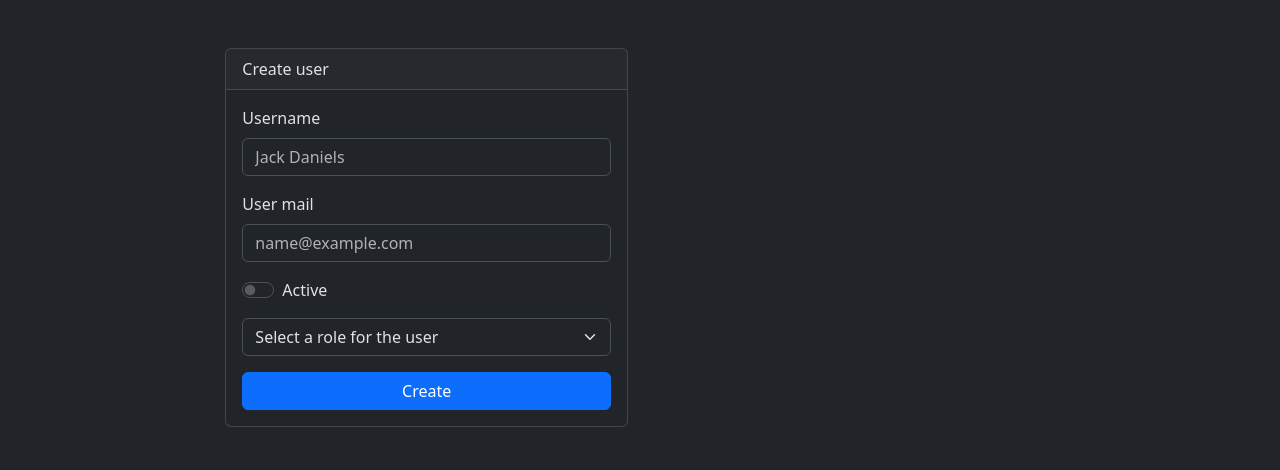
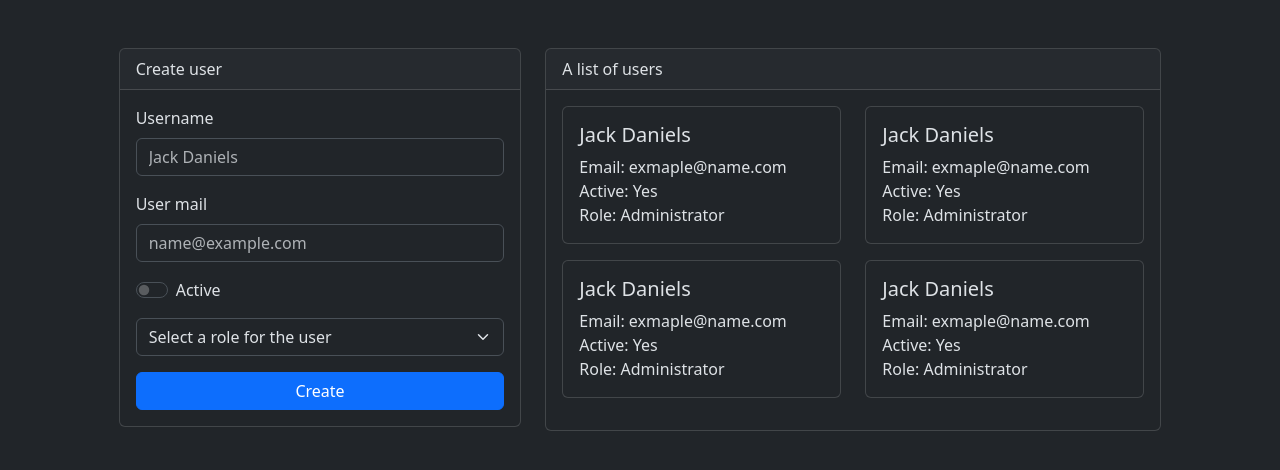
Before and after one commit to nenahui/homework-57, a React (Vite) app: page / in a window 1280 px wide. Shown: the top 470 px of the page. Built offline with nearby package versions, Linux system fonts and the light colour scheme.

Commit message:
Подготовил компоненты для списка пользователей Users и UsersItem

```diff
--- a/src/App.tsx
+++ b/src/App.tsx
@@ -1,4 +1,5 @@
 import UserForm from './components/UserForm/UserForm';
+import Users from './components/Users/Users';
 
 const App = () => {
   return (
@@ -7,7 +8,8 @@ const App = () => {
         <div className="col-4">
           <UserForm/>
         </div>
-        <div className="col-4">
+        <div className="col-6">
+          <Users/>
         </div>
       </div>
     </div>
--- /dev/null
+++ b/src/components/Users/UserItem.tsx
@@ -0,0 +1,16 @@
+const UserItem = () => {
+  return (
+    <div className="col-sm-6 mb-3">
+      <div className="card">
+        <div className="card-body">
+          <h5 className="card-title">Jack Daniels</h5>
+          <p className="card-text m-0">Email: exmaple@name.com</p>
+          <p className="card-text m-0">Active: Yes</p>
+          <p className="card-text m-0">Role: Administrator</p>
+        </div>
+      </div>
+    </div>
+  );
+};
+
+export default UserItem;
--- /dev/null
+++ b/src/components/Users/Users.tsx
@@ -0,0 +1,17 @@
+import UserItem from './UserItem';
+
+const Users = () => {
+  return (
+    <div className={'card'}>
+      <div className={'card-header'}>A list of users</div>
+      <div className={'card-body row'}>
+        <UserItem/>
+        <UserItem/>
+        <UserItem/>
+        <UserItem/>
+      </div>
+    </div>
+  );
+};
+
+export default Users;
```
